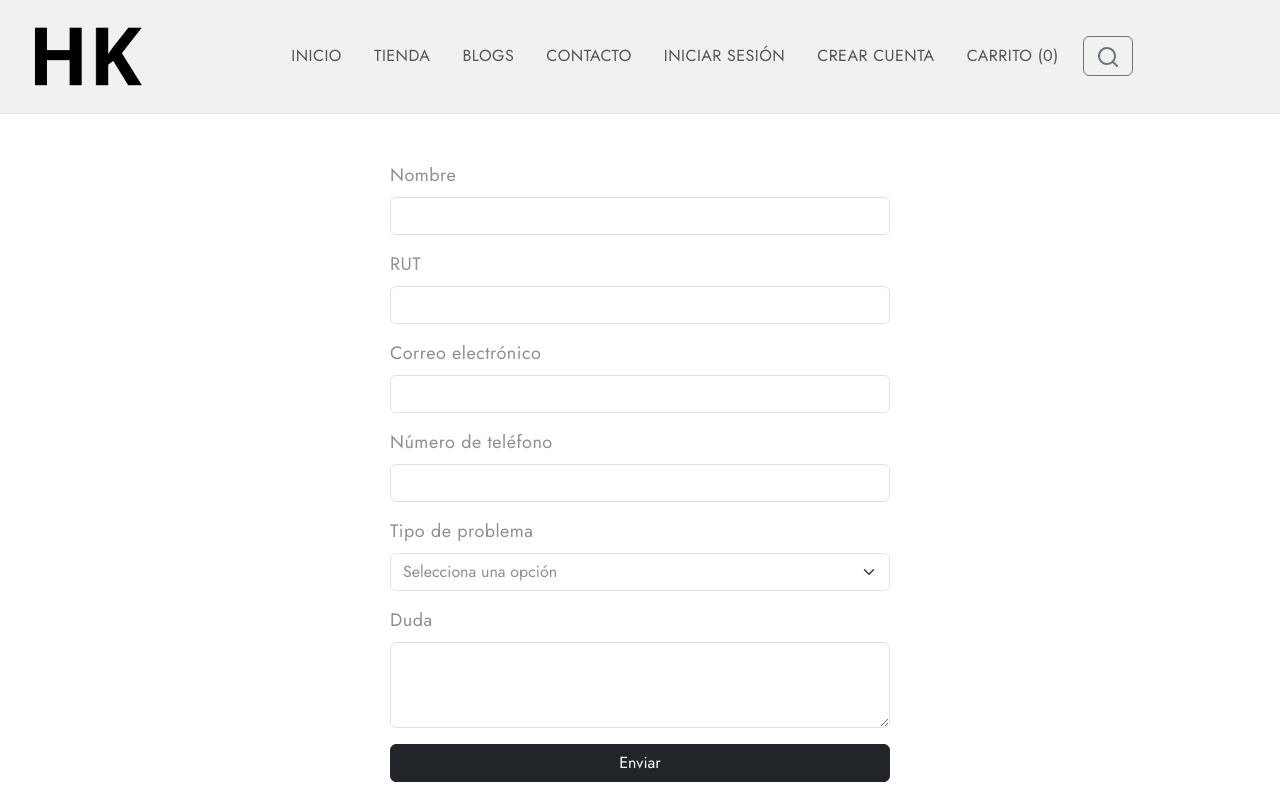
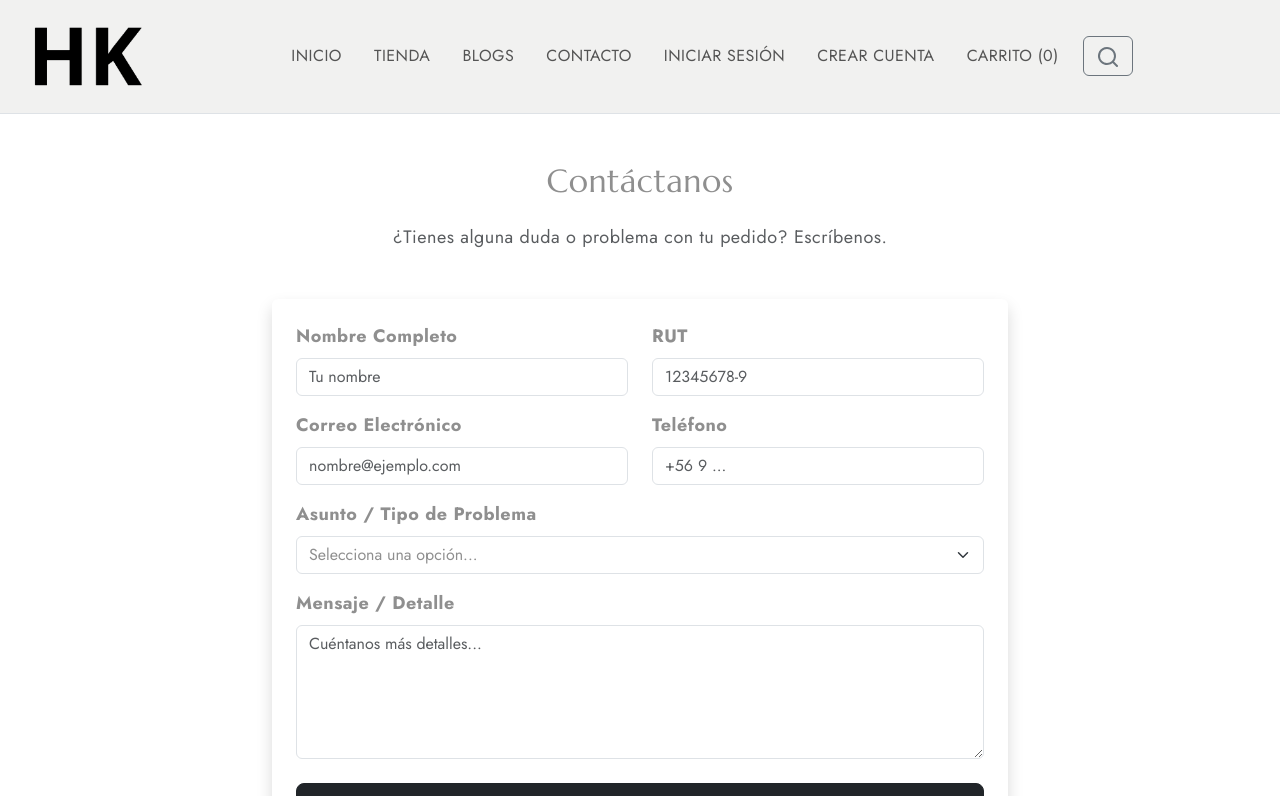
Before and after one commit to RenatoLT/JoyeriaP, a React (Vite) app: page /contact in a window 1280 px wide. Shown: the top 796 px of the page. Built offline with nearby package versions, Linux system fonts and the light colour scheme.

Commit message:
cart y contact listo

```diff
--- a/src/components/Checkout.jsx
+++ b/src/components/Checkout.jsx
@@ -1,45 +1,112 @@
 import { useState, useEffect } from 'react';
+import { useNavigate } from 'react-router-dom';
 import '../assets/css/checkout.css';
+import api from '../api/axiosConfig';
 
 function Checkout() {
   const [productos, setProductos] = useState([]);
   const [carrito, setCarrito] = useState([]);
   const [activeTab, setActiveTab] = useState('tarjeta');
 
+  // Nuevo estado para la dirección (El backend la necesita)
+  const [direccion, setDireccion] = useState('');
+
+  const navigate = useNavigate();
   const VALOR_ENVIO = 7290;
 
-  // Cargar carrito desde localStorage
+  // 1. Cargar carrito desde localStorage
   useEffect(() => {
     const storedCart = JSON.parse(localStorage.getItem('carrito')) || [];
     setCarrito(storedCart);
   }, []);
 
-  // Cargar productos del catálogo y filtrar por IDs en el carrito
+  // 2. Cargar productos DEL BACKEND y filtrar
   useEffect(() => {
     if (carrito.length === 0) return;
 
-    fetch('/datos/catalog.json')
-      .then(res => res.json())
-      .then(data => {
-        const productosEnCarrito = data.filter(p =>
-          carrito.includes(p.id)
+    // Usamos la API real, no el json local
+    api.get('/productos')
+      .then(res => {
+        const todosLosProductos = res.data;
+        // Filtramos los productos que están en el carrito (comparando IDs)
+        const productosEnCarrito = todosLosProductos.filter(p =>
+          carrito.includes(p.idProducto) // Usamos el nombre del backend: idProducto
         );
         setProductos(productosEnCarrito);
       })
       .catch(err => console.error('Error cargando productos:', err));
   }, [carrito]);
 
-  // Calculos
+  // 3. Cálculos
   const subtotal = productos.reduce((acc, p) => acc + p.precio, 0) / 1.19;
   const iva = subtotal * 0.19;
   const envio = subtotal > 109000 ? 0 : VALOR_ENVIO;
   const total = subtotal + iva + envio;
 
+  // 4. Lógica para Procesar el Pago
+  const procesarPago = async (e) => {
+    e.preventDefault(); // Evitar recarga si es un form submit
+
+    if (!direccion.trim()) {
+        alert("Por favor, ingresa una dirección de envío.");
+        return;
+    }
+
+    // Convertir la lista plana de IDs [1, 1, 2] a lo que espera el backend:
+    // [{idProducto: 1, cantidad: 2}, {idProducto: 2, cantidad: 1}]
+    const conteoProductos = carrito.reduce((acc, id) => {
+        acc[id] = (acc[id] || 0) + 1;
+        return acc;
+    }, {});
+
+    const listaProductosBackend = Object.keys(conteoProductos).map(id => ({
+        idProducto: parseInt(id),
+        cantidad: conteoProductos[id]
+    }));
+
+    const datosPedido = {
+        direccionEnvio: direccion,
+        metodoPago: activeTab === 'tarjeta' ? 'Tarjeta de Crédito' : 'PayPal',
+        productos: listaProductosBackend
+    };
+
+    try {
+        // Enviamos al endpoint que creamos en el PedidoController
+        await api.post('/pedidos/comprar', datosPedido);
+
+        alert("¡Compra realizada con éxito!");
+
+        // Limpiar carrito y redirigir
+        localStorage.removeItem('carrito');
+        window.dispatchEvent(new Event('storage')); // Actualizar contador del header
+        navigate('/'); // Volver al inicio
+    } catch (error) {
+        console.error(error);
+        alert("Hubo un error al procesar la compra. " + (error.response?.data || ""));
+    }
+  };
+
   return (
     <div className="checkout-container container py-5">
       <div className="row">
-        {/* IZQUIERDA: Pago */}
+        {/* IZQUIERDA: Datos y Pago */}
         <div className="col-lg-6 mb-4">
+
+          {/* Sección de Dirección (Nueva) */}
+          <div className="payment-box p-4 shadow-sm mb-4">
+            <h3>Datos de Envío</h3>
+            <div className="form-group mb-2">
+                <label>Dirección de Entrega</label>
+                <input
+                    type="text"
+                    className="form-control"
+                    placeholder="Calle, Número, Comuna"
+                    value={direccion}
+                    onChange={(e) => setDireccion(e.target.value)}
+                />
+            </div>
+          </div>
+
           <div className="payment-box p-4 shadow-sm">
             <h3>Método de Pago</h3>
             <div className="tabs mb-3">
@@ -58,40 +125,40 @@ function Checkout() {
             </div>
 
             {activeTab === 'tarjeta' && (
-              <form>
+              <form onSubmit={procesarPago}>
                 <div className="form-group mb-2">
                   <label>Número de Tarjeta</label>
-                  <input type="text" className="form-control" placeholder="1234 5678 9012 3456" />
+                  <input type="text" className="form-control" placeholder="1234 5678 9012 3456" required />
                 </div>
                 <div className="form-group mb-2">
                   <label>Nombre en la tarjeta</label>
-                  <input type="text" className="form-control" placeholder="Juan Pérez" />
+                  <input type="text" className="form-control" placeholder="Juan Pérez" required />
                 </div>
                 <div className="form-row d-flex gap-2">
                   <div className="form-group flex-fill">
                     <label>Expiración</label>
-                    <input type="text" className="form-control" placeholder="MM/AA" />
+                    <input type="text" className="form-control" placeholder="MM/AA" required />
                   </div>
                   <div className="form-group flex-fill">
                     <label>CVV</label>
-                    <input type="text" className="form-control" placeholder="123" />
+                    <input type="text" className="form-control" placeholder="123" required />
                   </div>
                 </div>
-                <button type="button" className="btn btn-dark mt-3 w-100">Pagar con Tarjeta</button>
+                <button type="submit" className="btn btn-dark mt-3 w-100">Pagar con Tarjeta</button>
               </form>
             )}
 
             {activeTab === 'paypal' && (
-              <form>
+              <form onSubmit={procesarPago}>
                 <div className="form-group mb-2">
                   <label>Correo PayPal</label>
-                  <input type="email" className="form-control" placeholder="usuario@paypal.com" />
+                  <input type="email" className="form-control" placeholder="usuario@paypal.com" required />
                 </div>
                 <div className="form-group mb-2">
                   <label>Contraseña PayPal</label>
-                  <input type="password" className="form-control" placeholder="********" />
+                  <input type="password" className="form-control" placeholder="********" required />
                 </div>
-                <button type="button" className="btn btn-dark mt-3 w-100">Pagar con PayPal</button>
+                <button type="submit" className="btn btn-dark mt-3 w-100">Pagar con PayPal</button>
               </form>
             )}
           </div>
@@ -106,12 +173,19 @@ function Checkout() {
             ) : (
               <ul className="list-group mb-3">
                 {productos.map(item => (
-                  <li key={item.id} className="list-group-item d-flex align-items-center justify-content-between">
+                  <li key={item.idProducto} className="list-group-item d-flex align-items-center justify-content-between">
                     <div className="d-flex align-items-center gap-2">
-                      <img src={item.foto} alt={item.nombre} style={{ width: 50, height: 50, objectFit: 'cover' }} />
+                      <img
+                        src={item.foto || "https://via.placeholder.com/50"}
+                        alt={item.nombreProducto}
+                        style={{ width: 50, height: 50, objectFit: 'cover' }}
+                      />
                       <div>
-                        <div>{item.nombre}</div>
-                        <small className="text-muted">{item.descripcion}</small>
+                        {/* Usamos nombres del Backend */}
+                        <div>{item.nombreProducto}</div>
+                        <small className="text-muted">
+                            {item.descripcionProducto ? item.descripcionProducto.substring(0, 30) : ''}...
+                        </small>
                       </div>
                     </div>
                     <span>${item.precio.toLocaleString('es-CL')}</span>
--- a/src/components/Contact.jsx
+++ b/src/components/Contact.jsx
@@ -1,196 +1,156 @@
 import { useState } from 'react';
+import api from '../api/axiosConfig'; // Usamos la conexión real
 
-export default function Contact() {
+function Contact() {
   const [formData, setFormData] = useState({
     nombre: '',
     rut: '',
     correo: '',
     telefono: '',
     problema: '',
-    duda: '',
+    duda: ''
   });
 
-  const [errors, setErrors] = useState({});
-  const [mensajeExito, setMensajeExito] = useState('');
-
-
-  const validarRut = (rut) => {
-    rut = rut.replace(/\./g, '').replace(/-/g, '').toUpperCase();
-    if (!/^(\d{7,8})([0-9K])$/.test(rut)) return false;
-    let cuerpo = rut.slice(0, -1);
-    let dv = rut.slice(-1);
-    let suma = 0, multiplo = 2;
-    for (let i = cuerpo.length - 1; i >= 0; i--) {
-      suma += parseInt(cuerpo[i]) * multiplo;
-      multiplo = multiplo < 7 ? multiplo + 1 : 2;
-    }
-    let dvEsperado = 11 - (suma % 11);
-    dvEsperado = dvEsperado === 11 ? '0' : dvEsperado === 10 ? 'K' : dvEsperado.toString();
-    return dv === dvEsperado;
-  };
-
-  const validarCorreo = (email) => {
-    const regex = /^[a-z0-9!#$%&'*+/=?^_`{|}~-]+(?:\.[a-z0-9!#$%&'*+/=?^_`{|}~-]+)*@(?:[a-z0-9](?:[a-z0-9-]*[a-z0-9])?\.)+[a-z0-9](?:[a-z0-9-]*[a-z0-9])?$/i;
-    return regex.test(email.trim());
-  };
-
-  const validarTelefono = (telefono) => {
-    const regex = /^[+]\d{9,12}$/;
-    return regex.test(telefono.trim());
-  };
+  const [status, setStatus] = useState({ type: '', msg: '' });
 
   const handleChange = (e) => {
     const { name, value } = e.target;
-    setFormData((prev) => ({ ...prev, [name]: value }));
-    setErrors((prev) => ({ ...prev, [name]: '' }));
+    setFormData(prev => ({ ...prev, [name]: value }));
   };
 
-  const handleSubmit = (e) => {
+  const handleSubmit = async (e) => {
     e.preventDefault();
-    let valido = true;
-    const nuevosErrores = {};
+    setStatus({ type: 'info', msg: 'Enviando...' });
 
-    if (!formData.nombre.trim()) {
-      nuevosErrores.nombre = 'Este campo es obligatorio';
-      valido = false;
-    }
-    if (!validarRut(formData.rut)) {
-      nuevosErrores.rut = 'RUT inválido';
-      valido = false;
-    }
-    if (!validarCorreo(formData.correo)) {
-      nuevosErrores.correo = 'Correo inválido';
-      valido = false;
-    }
-    if (!validarTelefono(formData.telefono)) {
-      nuevosErrores.telefono = 'Teléfono inválido (+XXXXXXXXXXX)';
-      valido = false;
-    }
-    if (!formData.problema) {
-      nuevosErrores.problema = 'Seleccione un tipo de problema';
-      valido = false;
-    }
-    if (!formData.duda.trim()) {
-      nuevosErrores.duda = 'Este campo es obligatorio';
-      valido = false;
-    }
+    try {
+      // ENVIAR AL BACKEND (POST /api/v1/reclamos)
+      await api.post('/reclamos', formData);
 
-    setErrors(nuevosErrores);
-
-    if (valido) {
-      // Guardar el reclamo en localStorage
-      const reclamos = JSON.parse(localStorage.getItem('reclamos')) || [];
-      reclamos.push({ ...formData, fecha: new Date().toISOString() });
-      localStorage.setItem('reclamos', JSON.stringify(reclamos));
-
-
-      setMensajeExito('Tu reclamo ha sido enviado correctamente ✅');
-
-
+      setStatus({ type: 'success', msg: '¡Mensaje enviado con éxito! Te contactaremos pronto.' });
+      // Limpiar formulario
       setFormData({
         nombre: '',
         rut: '',
         correo: '',
         telefono: '',
         problema: '',
-        duda: '',
+        duda: ''
       });
+    } catch (error) {
+      console.error("Error al enviar reclamo:", error);
+      setStatus({ type: 'error', msg: 'Hubo un error al enviar el mensaje. Verifica tus datos e intenta nuevamente.' });
     }
   };
 
   return (
-    <section className="ubicacion py-5">
-      <form onSubmit={handleSubmit} className="mx-auto" style={{ maxWidth: 500 }}>
-        {mensajeExito && (
-          <div className="alert alert-success text-center">{mensajeExito}</div>
-        )}
+    <div className="container my-5">
+      <h2 className="text-center mb-4">Contáctanos</h2>
+      <p className="text-center mb-5 text-muted">¿Tienes alguna duda o problema con tu pedido? Escríbenos.</p>
 
-        <div className="mb-3">
-          <label htmlFor="nombre" className="form-label">Nombre</label>
+      <div className="row justify-content-center">
+        <div className="col-md-8">
+          <div className="card shadow p-4 border-0">
+            <form onSubmit={handleSubmit}>
+
+              <div className="row">
+                <div className="col-md-6 mb-3">
+                  <label className="form-label fw-bold">Nombre Completo</label>
                   <input
                     type="text"
-            className={`form-control ${errors.nombre ? 'is-invalid' : ''}`}
-            id="nombre"
+                    className="form-control"
                     name="nombre"
+                    placeholder="Tu nombre"
                     value={formData.nombre}
                     onChange={handleChange}
+                    required
                   />
-          {errors.nombre && <div className="invalid-feedback">{errors.nombre}</div>}
+                </div>
+                <div className="col-md-6 mb-3">
+                  <label className="form-label fw-bold">RUT</label>
+                  <input
+                    type="text"
+                    className="form-control"
+                    name="rut"
+                    placeholder="12345678-9"
+                    value={formData.rut}
+                    onChange={handleChange}
+                    required
+                  />
+                </div>
+              </div>
+
+              <div className="row">
+                <div className="col-md-6 mb-3">
+                  <label className="form-label fw-bold">Correo Electrónico</label>
+                  <input
+                    type="email"
+                    className="form-control"
+                    name="correo"
+                    placeholder="nombre@ejemplo.com"
+                    value={formData.correo}
+                    onChange={handleChange}
+                    required
+                  />
+                </div>
+                <div className="col-md-6 mb-3">
+                  <label className="form-label fw-bold">Teléfono</label>
+                  <input
+                    type="text"
+                    className="form-control"
+                    name="telefono"
+                    placeholder="+56 9 ..."
+                    value={formData.telefono}
+                    onChange={handleChange}
+                    required
+                  />
+                </div>
               </div>
 
               <div className="mb-3">
-          <label htmlFor="rut" className="form-label">RUT</label>
-          <input
-            type="text"
-            className={`form-control ${errors.rut ? 'is-invalid' : ''}`}
-            id="rut"
-            name="rut"
-            value={formData.rut}
-            onChange={handleChange}
-          />
-          {errors.rut && <div className="invalid-feedback">{errors.rut}</div>}
-        </div>
-
-        <div className="mb-3">
-          <label htmlFor="correo" className="form-label">Correo electrónico</label>
-          <input
-            type="text"
-            className={`form-control ${errors.correo ? 'is-invalid' : ''}`}
-            id="correo"
-            name="correo"
-            value={formData.correo}
-            onChange={handleChange}
-          />
-          {errors.correo && <div className="invalid-feedback">{errors.correo}</div>}
-        </div>
-
-        <div className="mb-3">
-          <label htmlFor="telefono" className="form-label">Número de teléfono</label>
-          <input
-            type="tel"
-            className={`form-control ${errors.telefono ? 'is-invalid' : ''}`}
-            id="telefono"
-            name="telefono"
-            value={formData.telefono}
-            onChange={handleChange}
-          />
-          {errors.telefono && <div className="invalid-feedback">{errors.telefono}</div>}
-        </div>
-
-        <div className="mb-3">
-          <label htmlFor="problema" className="form-label">Tipo de problema</label>
+                <label className="form-label fw-bold">Asunto / Tipo de Problema</label>
                 <select
-            className={`form-select ${errors.problema ? 'is-invalid' : ''}`}
-            id="problema"
+                  className="form-select"
                   name="problema"
                   value={formData.problema}
                   onChange={handleChange}
+                  required
                 >
-            <option value="" disabled>Selecciona una opción</option>
-            <option value="reembolso">Reembolso</option>
-            <option value="envio">Problemas con el envío</option>
-            <option value="producto">Producto defectuoso</option>
-            <option value="cambio">Cambio de producto</option>
-            <option value="otro">Otro</option>
+                  <option value="">Selecciona una opción...</option>
+                  <option value="Consulta General">Consulta General</option>
+                  <option value="Reclamo de Pedido">Problema con mi Pedido</option>
+                  <option value="Envío atrasado">Envío atrasado</option>
+                  <option value="Garantía y Devoluciones">Garantía o Devolución</option>
+                  <option value="Felicitaciones">Felicitaciones</option>
                 </select>
-          {errors.problema && <div className="invalid-feedback">{errors.problema}</div>}
               </div>
 
-        <div className="mb-3">
-          <label htmlFor="duda" className="form-label">Duda</label>
+              <div className="mb-4">
+                <label className="form-label fw-bold">Mensaje / Detalle</label>
                 <textarea
-            className={`form-control ${errors.duda ? 'is-invalid' : ''}`}
-            id="duda"
+                  className="form-control"
                   name="duda"
-            rows={3}
+                  rows="5"
+                  placeholder="Cuéntanos más detalles..."
                   value={formData.duda}
                   onChange={handleChange}
-          />
-          {errors.duda && <div className="invalid-feedback">{errors.duda}</div>}
+                  required
+                ></textarea>
               </div>
 
-        <button type="submit" className="btn btn-dark w-100">Enviar</button>
+              {/* Mensajes de estado */}
+              {status.msg && (
+                <div className={`alert ${status.type === 'success' ? 'alert-success' : status.type === 'error' ? 'alert-danger' : 'alert-info'} text-center`} role="alert">
+                  {status.msg}
+                </div>
+              )}
+
+              <button type="submit" className="btn btn-dark w-100 btn-lg text-uppercase">Enviar Mensaje</button>
             </form>
-    </section>
+          </div>
+        </div>
+      </div>
+    </div>
   );
 }
+
+export default Contact;
```
Lines whose indentation alone changed are shown as unchanged.
